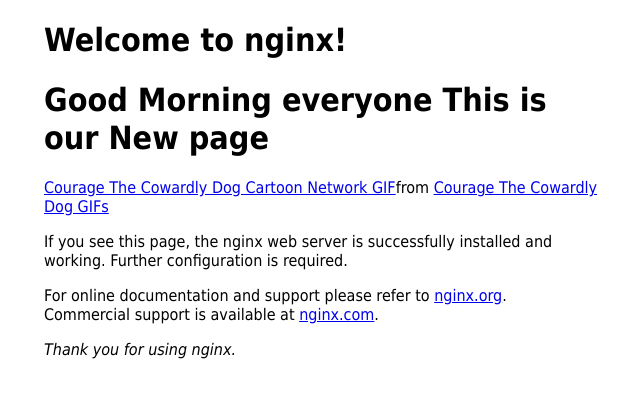
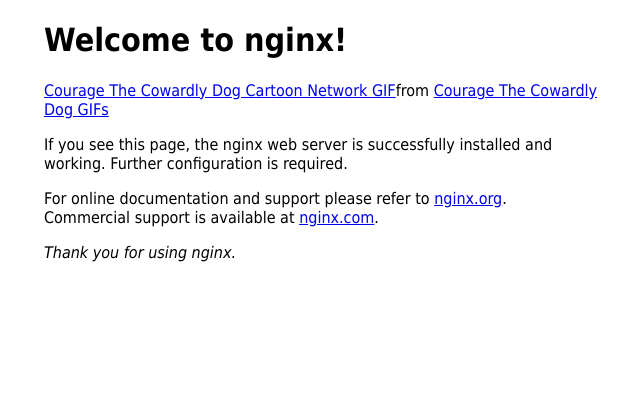
Before and after one commit to si23nd89hu/BMRCL, a plain HTML site: page index.html in a window 1280 px wide. Shown: the whole page, without its empty margins (316-956 px from the left). Drawn offline with Linux system fonts and the light colour scheme; a script that the page names is missing.

Commit message:
My new commite on index file

```diff
--- a/index.html
+++ b/index.html
@@ -10,7 +10,7 @@ font-family: Tahoma, Verdana, Arial, sans-serif; }
 </head>
 <body>
 <h1>Welcome to nginx!</h1>
-<h1> Good Morning everyone This is our New page </h1>
+
 <div class="tenor-gif-embed" data-postid="6255767808724773116" data-share-method="host" data-aspect-ratio="1.33155" data-width="100%"><a href="https://tenor.com/view/courage-the-cowardly-dog-courage-cowardly-dog-dog-cartoon-network-gif-6255767808724773116">Courage The Cowardly Dog Cartoon Network GIF</a>from <a href="https://tenor.com/search/courage+the+cowardly+dog-gifs">Courage The Cowardly Dog GIFs</a></div> <script type="text/javascript" async src="https://tenor.com/embed.js"></script>
 
 <p>If you see this page, the nginx web server is successfully installed and
```
Also changed, not shown: file1.txt (added).
